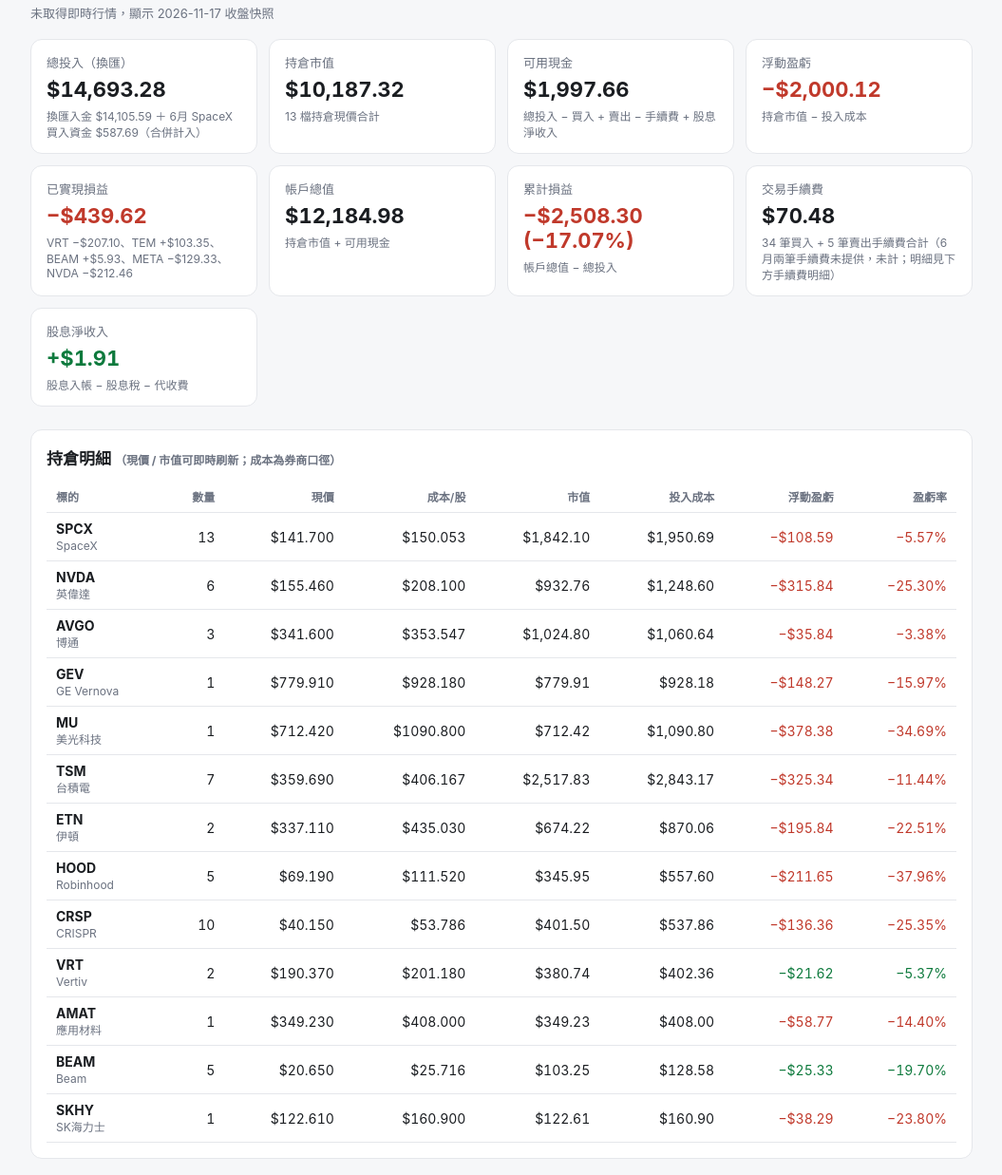
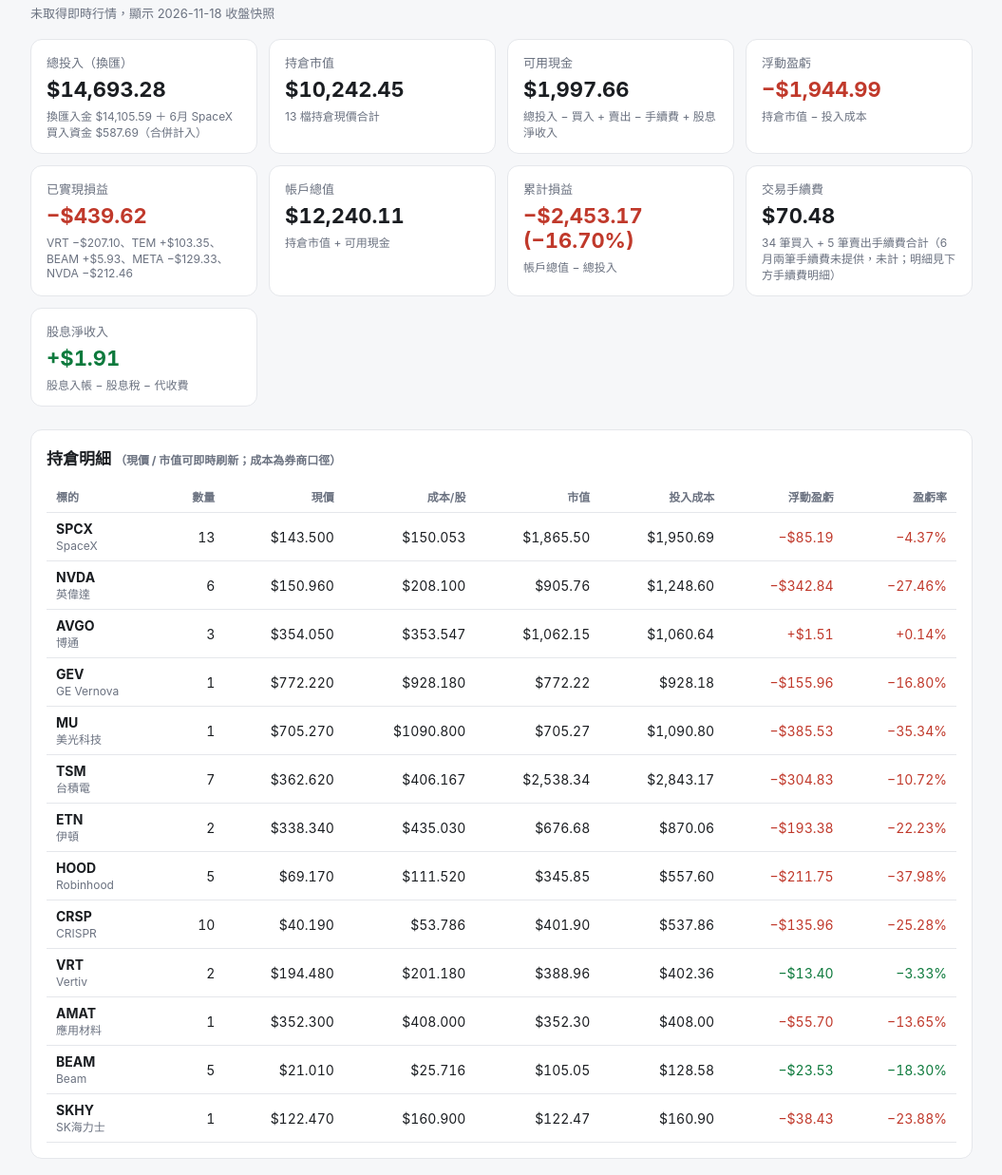
Before and after one commit to TonyTCFu/portfolio-pnl, a plain HTML site: page index.html in a window 1280 px wide. Shown: the part 60-1297 px from the top of the page at 95% size, without its empty margins (112-1167 px from the left). Drawn offline with Linux system fonts and the light colour scheme; no server answers.

Commit message:
Update snapshot to 2026-11-18 close

```diff
--- a/index.html
+++ b/index.html
@@ -49,19 +49,19 @@
 <div class="wrap">
   <header>
     <h1>美股持倉損益 Dashboard</h1>
-    <span class="tag" id="quoteTag">持倉數據：2026-11-17 美股收盤</span>
+    <span class="tag" id="quoteTag">持倉數據：2026-11-18 美股收盤</span>
     <button class="btn" id="refreshBtn">⟳ 刷新行情</button>
   </header>
-  <div class="meta" id="quoteMeta">靜態快照（2026-11-17 收盤價）· 頁面更新 2026-11-18 · 數據來源：券商資金流水與持倉截圖</div>
+  <div class="meta" id="quoteMeta">靜態快照（2026-11-18 收盤價）· 頁面更新 2026-11-19 · 數據來源：券商資金流水與持倉截圖</div>
 
   <div class="grid">
     <div class="card"><div class="card-label">總投入（換匯）</div><div class="card-value">$14,693.28</div><div class="card-note">換匯入金 $14,105.59 ＋ 6月 SpaceX 買入資金 $587.69（合併計入）</div></div>
-    <div class="card"><div class="card-label">持倉市值</div><div class="card-value" id="cv-market">$10,187.32</div><div class="card-note">13 檔持倉現價合計</div></div>
+    <div class="card"><div class="card-label">持倉市值</div><div class="card-value" id="cv-market">$10,242.45</div><div class="card-note">13 檔持倉現價合計</div></div>
     <div class="card"><div class="card-label">可用現金</div><div class="card-value">$1,997.66</div><div class="card-note">總投入 − 買入 + 賣出 − 手續費 + 股息淨收入</div></div>
-    <div class="card"><div class="card-label">浮動盈虧</div><div class="card-value neg" id="cv-floating">−$2,000.12</div><div class="card-note">持倉市值 − 投入成本</div></div>
+    <div class="card"><div class="card-label">浮動盈虧</div><div class="card-value neg" id="cv-floating">−$1,944.99</div><div class="card-note">持倉市值 − 投入成本</div></div>
     <div class="card"><div class="card-label">已實現損益</div><div class="card-value neg">−$439.62</div><div class="card-note">VRT −$207.10、TEM +$103.35、BEAM +$5.93、META −$129.33、NVDA −$212.46</div></div>
-    <div class="card"><div class="card-label">帳戶總值</div><div class="card-value" id="cv-account">$12,184.98</div><div class="card-note">持倉市值 + 可用現金</div></div>
-    <div class="card"><div class="card-label">累計損益</div><div class="card-value neg" id="cv-pnl">−$2,508.30 (−17.07%)</div><div class="card-note">帳戶總值 − 總投入</div></div>
+    <div class="card"><div class="card-label">帳戶總值</div><div class="card-value" id="cv-account">$12,240.11</div><div class="card-note">持倉市值 + 可用現金</div></div>
+    <div class="card"><div class="card-label">累計損益</div><div class="card-value neg" id="cv-pnl">−$2,453.17 (−16.70%)</div><div class="card-note">帳戶總值 − 總投入</div></div>
     <div class="card"><div class="card-label">交易手續費</div><div class="card-value">$70.48</div><div class="card-note">34 筆買入 + 5 筆賣出手續費合計（6月兩筆手續費未提供，未計；明細見下方手續費明細）</div></div>
     <div class="card"><div class="card-label">股息淨收入</div><div class="card-value pos">+$1.91</div><div class="card-note">股息入帳 − 股息稅 − 代收費</div></div>
   </div>
@@ -71,19 +71,19 @@
     <table>
       <tr><th>標的</th><th class="num">數量</th><th class="num">現價</th><th class="num">成本/股</th>
           <th class="num">市值</th><th class="num">投入成本</th><th class="num">浮動盈虧</th><th class="num">盈虧率</th></tr>
-      <tr><td><b>SPCX</b><br><span class="dim">SpaceX</span></td><td class="num">13</td><td class="num" id="px-0">$141.700</td><td class="num">$150.053</td><td class="num" id="mv-0">$1,842.10</td><td class="num">$1,950.69</td><td class="num neg" id="fl-0">−$108.59</td><td class="num neg" id="flp-0">−5.57%</td></tr>
-      <tr><td><b>NVDA</b><br><span class="dim">英偉達</span></td><td class="num">6</td><td class="num" id="px-1">$155.460</td><td class="num">$208.100</td><td class="num" id="mv-1">$932.76</td><td class="num">$1,248.60</td><td class="num neg" id="fl-1">−$315.84</td><td class="num neg" id="flp-1">−25.30%</td></tr>
-      <tr><td><b>AVGO</b><br><span class="dim">博通</span></td><td class="num">3</td><td class="num" id="px-2">$341.600</td><td class="num">$353.547</td><td class="num" id="mv-2">$1,024.80</td><td class="num">$1,060.64</td><td class="num neg" id="fl-2">−$35.84</td><td class="num neg" id="flp-2">−3.38%</td></tr>
-      <tr><td><b>GEV</b><br><span class="dim">GE Vernova</span></td><td class="num">1</td><td class="num" id="px-3">$779.910</td><td class="num">$928.180</td><td class="num" id="mv-3">$779.91</td><td class="num">$928.18</td><td class="num neg" id="fl-3">−$148.27</td><td class="num neg" id="flp-3">−15.97%</td></tr>
-      <tr><td><b>MU</b><br><span class="dim">美光科技</span></td><td class="num">1</td><td class="num" id="px-4">$712.420</td><td class="num">$1090.800</td><td class="num" id="mv-4">$712.42</td><td class="num">$1,090.80</td><td class="num neg" id="fl-4">−$378.38</td><td class="num neg" id="flp-4">−34.69%</td></tr>
-      <tr><td><b>TSM</b><br><span class="dim">台積電</span></td><td class="num">7</td><td class="num" id="px-5">$359.690</td><td class="num">$406.167</td><td class="num" id="mv-5">$2,517.83</td><td class="num">$2,843.17</td><td class="num neg" id="fl-5">−$325.34</td><td class="num neg" id="flp-5">−11.44%</td></tr>
-      <tr><td><b>ETN</b><br><span class="dim">伊頓</span></td><td class="num">2</td><td class="num" id="px-6">$337.110</td><td class="num">$435.030</td><td class="num" id="mv-6">$674.22</td><td class="num">$870.06</td><td class="num neg" id="fl-6">−$195.84</td><td class="num neg" id="flp-6">−22.51%</td></tr>
-      <tr><td><b>HOOD</b><br><span class="dim">Robinhood</span></td><td class="num">5</td><td class="num" id="px-7">$69.190</td><td class="num">$111.520</td><td class="num" id="mv-7">$345.95</td><td class="num">$557.60</td><td class="num neg" id="fl-7">−$211.65</td><td class="num neg" id="flp-7">−37.96%</td></tr>
-      <tr><td><b>CRSP</b><br><span class="dim">CRISPR</span></td><td class="num">10</td><td class="num" id="px-8">$40.150</td><td class="num">$53.786</td><td class="num" id="mv-8">$401.50</td><td class="num">$537.86</td><td class="num neg" id="fl-8">−$136.36</td><td class="num neg" id="flp-8">−25.35%</td></tr>
-      <tr><td><b>VRT</b><br><span class="dim">Vertiv</span></td><td class="num">2</td><td class="num" id="px-9">$190.370</td><td class="num">$201.180</td><td class="num" id="mv-9">$380.74</td><td class="num">$402.36</td><td class="num pos" id="fl-9">−$21.62</td><td class="num pos" id="flp-9">−5.37%</td></tr>
-      <tr><td><b>AMAT</b><br><span class="dim">應用材料</span></td><td class="num">1</td><td class="num" id="px-10">$349.230</td><td class="num">$408.000</td><td class="num" id="mv-10">$349.23</td><td class="num">$408.00</td><td class="num neg" id="fl-10">−$58.77</td><td class="num neg" id="flp-10">−14.40%</td></tr>
-      <tr><td><b>BEAM</b><br><span class="dim">Beam</span></td><td class="num">5</td><td class="num" id="px-11">$20.650</td><td class="num">$25.716</td><td class="num" id="mv-11">$103.25</td><td class="num">$128.58</td><td class="num pos" id="fl-11">−$25.33</td><td class="num pos" id="flp-11">−19.70%</td></tr>
-      <tr><td><b>SKHY</b><br><span class="dim">SK海力士</span></td><td class="num">1</td><td class="num" id="px-12">$122.610</td><td class="num">$160.900</td><td class="num" id="mv-12">$122.61</td><td class="num">$160.90</td><td class="num neg" id="fl-12">−$38.29</td><td class="num neg" id="flp-12">−23.80%</td></tr>
+      <tr><td><b>SPCX</b><br><span class="dim">SpaceX</span></td><td class="num">13</td><td class="num" id="px-0">$143.500</td><td class="num">$150.053</td><td class="num" id="mv-0">$1,865.50</td><td class="num">$1,950.69</td><td class="num neg" id="fl-0">−$85.19</td><td class="num neg" id="flp-0">−4.37%</td></tr>
+      <tr><td><b>NVDA</b><br><span class="dim">英偉達</span></td><td class="num">6</td><td class="num" id="px-1">$150.960</td><td class="num">$208.100</td><td class="num" id="mv-1">$905.76</td><td class="num">$1,248.60</td><td class="num neg" id="fl-1">−$342.84</td><td class="num neg" id="flp-1">−27.46%</td></tr>
+      <tr><td><b>AVGO</b><br><span class="dim">博通</span></td><td class="num">3</td><td class="num" id="px-2">$354.050</td><td class="num">$353.547</td><td class="num" id="mv-2">$1,062.15</td><td class="num">$1,060.64</td><td class="num neg" id="fl-2">+$1.51</td><td class="num neg" id="flp-2">+0.14%</td></tr>
+      <tr><td><b>GEV</b><br><span class="dim">GE Vernova</span></td><td class="num">1</td><td class="num" id="px-3">$772.220</td><td class="num">$928.180</td><td class="num" id="mv-3">$772.22</td><td class="num">$928.18</td><td class="num neg" id="fl-3">−$155.96</td><td class="num neg" id="flp-3">−16.80%</td></tr>
+      <tr><td><b>MU</b><br><span class="dim">美光科技</span></td><td class="num">1</td><td class="num" id="px-4">$705.270</td><td class="num">$1090.800</td><td class="num" id="mv-4">$705.27</td><td class="num">$1,090.80</td><td class="num neg" id="fl-4">−$385.53</td><td class="num neg" id="flp-4">−35.34%</td></tr>
+      <tr><td><b>TSM</b><br><span class="dim">台積電</span></td><td class="num">7</td><td class="num" id="px-5">$362.620</td><td class="num">$406.167</td><td class="num" id="mv-5">$2,538.34</td><td class="num">$2,843.17</td><td class="num neg" id="fl-5">−$304.83</td><td class="num neg" id="flp-5">−10.72%</td></tr>
+      <tr><td><b>ETN</b><br><span class="dim">伊頓</span></td><td class="num">2</td><td class="num" id="px-6">$338.340</td><td class="num">$435.030</td><td class="num" id="mv-6">$676.68</td><td class="num">$870.06</td><td class="num neg" id="fl-6">−$193.38</td><td class="num neg" id="flp-6">−22.23%</td></tr>
+      <tr><td><b>HOOD</b><br><span class="dim">Robinhood</span></td><td class="num">5</td><td class="num" id="px-7">$69.170</td><td class="num">$111.520</td><td class="num" id="mv-7">$345.85</td><td class="num">$557.60</td><td class="num neg" id="fl-7">−$211.75</td><td class="num neg" id="flp-7">−37.98%</td></tr>
+      <tr><td><b>CRSP</b><br><span class="dim">CRISPR</span></td><td class="num">10</td><td class="num" id="px-8">$40.190</td><td class="num">$53.786</td><td class="num" id="mv-8">$401.90</td><td class="num">$537.86</td><td class="num neg" id="fl-8">−$135.96</td><td class="num neg" id="flp-8">−25.28%</td></tr>
+      <tr><td><b>VRT</b><br><span class="dim">Vertiv</span></td><td class="num">2</td><td class="num" id="px-9">$194.480</td><td class="num">$201.180</td><td class="num" id="mv-9">$388.96</td><td class="num">$402.36</td><td class="num pos" id="fl-9">−$13.40</td><td class="num pos" id="flp-9">−3.33%</td></tr>
+      <tr><td><b>AMAT</b><br><span class="dim">應用材料</span></td><td class="num">1</td><td class="num" id="px-10">$352.300</td><td class="num">$408.000</td><td class="num" id="mv-10">$352.30</td><td class="num">$408.00</td><td class="num neg" id="fl-10">−$55.70</td><td class="num neg" id="flp-10">−13.65%</td></tr>
+      <tr><td><b>BEAM</b><br><span class="dim">Beam</span></td><td class="num">5</td><td class="num" id="px-11">$21.010</td><td class="num">$25.716</td><td class="num" id="mv-11">$105.05</td><td class="num">$128.58</td><td class="num pos" id="fl-11">−$23.53</td><td class="num pos" id="flp-11">−18.30%</td></tr>
+      <tr><td><b>SKHY</b><br><span class="dim">SK海力士</span></td><td class="num">1</td><td class="num" id="px-12">$122.470</td><td class="num">$160.900</td><td class="num" id="mv-12">$122.47</td><td class="num">$160.90</td><td class="num neg" id="fl-12">−$38.43</td><td class="num neg" id="flp-12">−23.88%</td></tr>
     </table>
   </section>
   <section>
@@ -187,7 +187,7 @@
     <div class="notes">
       <b>總投入</b>＝換匯入金總和 <b>$14,105.59</b> ＋ 2026-06 SpaceX 早期買入資金 <b>$587.69</b>（2026-10-21 用戶確認合併計入）＝<b>$14,693.28</b>。<br>
       <b>投入成本</b>＝買入成交金額合計（不含手續費，與券商持倉成本口徑一致）。<br>
-      <b>浮動盈虧</b>＝持倉市值 − 投入成本。13 檔合計 <b>−$2,000.12</b>。<br>
+      <b>浮動盈虧</b>＝持倉市值 − 投入成本。13 檔合計 <b>−$1,944.99</b>。<br>
       <b>已實現損益</b>＝賣出成交金額 − 該持倉投入成本；本期 5 筆賣出合計 <b>−$439.62</b>（VRT −$207.10、TEM +$103.35、BEAM +$5.93、META −$129.33、NVDA −$212.46；賣出手續費計入交易手續費）。<br>
       <b>可用現金</b>＝總投入 − 買入成交 + 賣出成交 − 買賣手續費 + 股息淨收入＝<b>$1,997.66</b>（帳戶內無出金）。<br>
       <b>帳戶總值</b>＝持倉市值 + 可用現金。<b>累計損益</b>＝帳戶總值 − 總投入（含手續費、股息稅費的影響）。<br>
@@ -375,7 +375,7 @@
    If the published snapshot is newer than this page's embedded one, reload once;
    if still stale afterwards, show a banner with a manual refresh button. */
 (function () {
-  var PAGE_ASOF = "2026-11-17";
+  var PAGE_ASOF = "2026-11-18";
   var KEY = "pnl_ver_" + PAGE_ASOF;
   function showBanner(asof) {
     if (document.getElementById("verBanner")) return;
```
